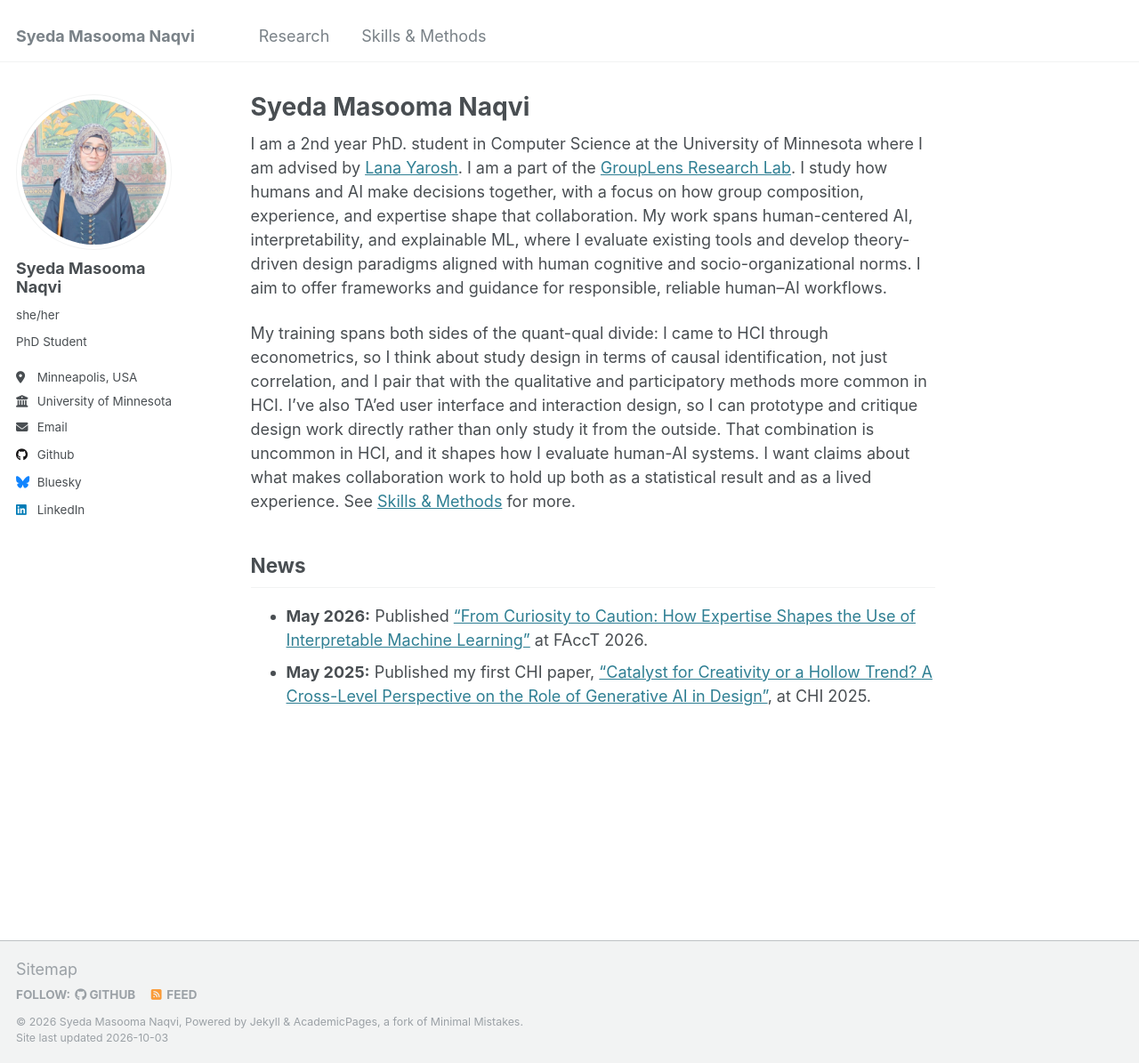
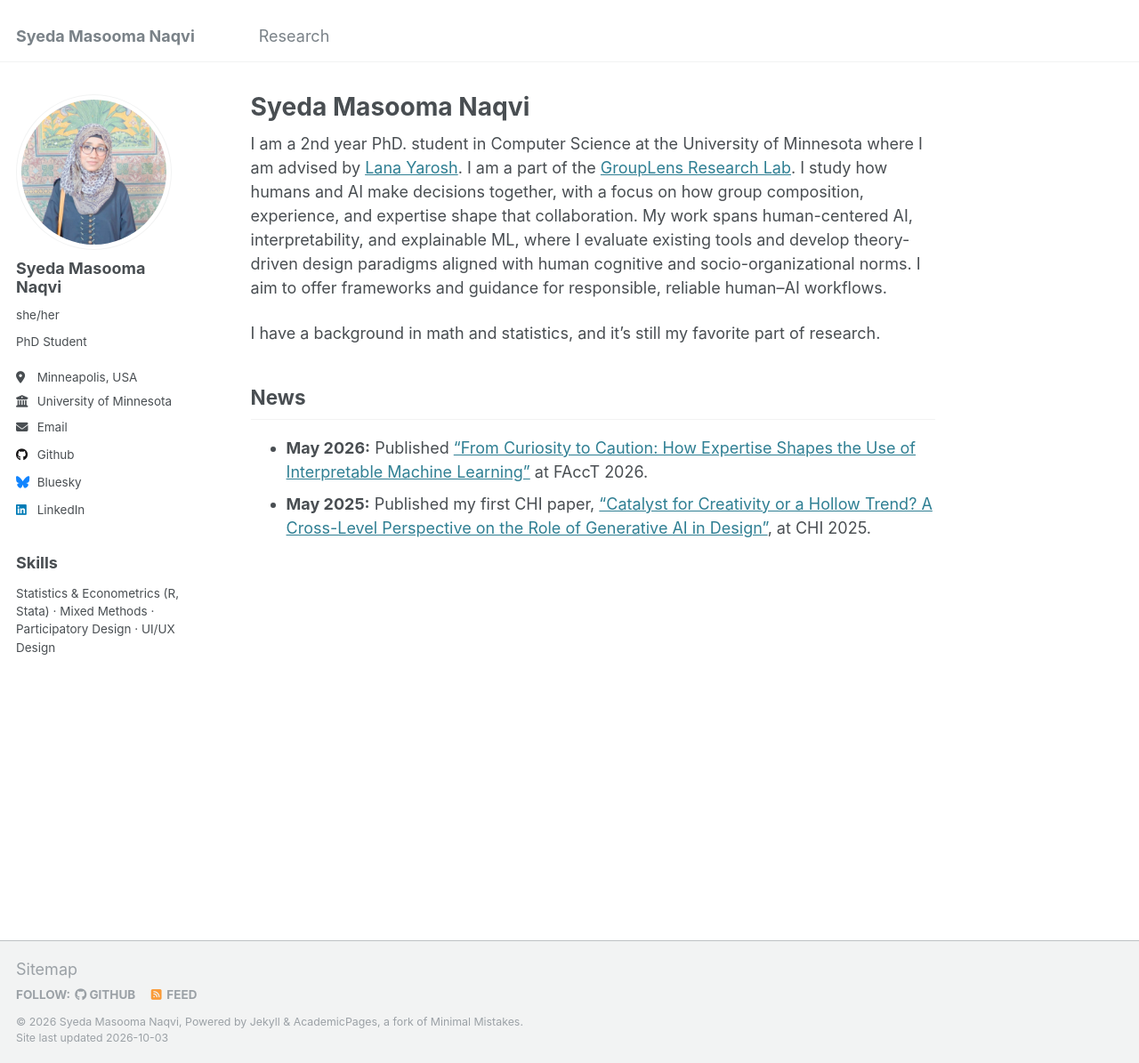
Before and after one commit to syedamasoomanaqvii/syedamasoomanaqvii.github.io, a Jekyll site: the page built from _pages/about.md, in a window 1280 px wide and 1195 px high. Shown: the whole window at 89% size. Built offline with Jekyll 4.4.1, drawn with Linux system fonts in a browser that asks for light colours.

Commit message:
Move skills into a sidebar box, simplify About copy
Replace the separate Skills & Methods page with a compact sidebar
list on the homepage, and trim the About bio to a short, plain line
about a math/stats background instead of a long methods pitch.

Co-Authored-By: Claude Sonnet 5 <noreply@anthropic.com>

```diff
--- a/_data/navigation.yml
+++ b/_data/navigation.yml
@@ -7,6 +7,3 @@
 main:
   - title: "Research"
     url: /research/
-
-  - title: "Skills & Methods"
-    url: /skills/
--- a/_pages/about.md
+++ b/_pages/about.md
@@ -5,11 +5,14 @@ author_profile: I am a first-year PhD. student in Computer Science at the Univer
 redirect_from:
   - /about/
   - /about.html
+sidebar:
+  - title: "Skills"
+    text: "Statistics & Econometrics (R, Stata) · Mixed Methods · Participatory Design · UI/UX Design"
 ---
 
 I am a 2nd year PhD. student in Computer Science at the University of Minnesota where I am advised by [Lana Yarosh](https://lanayarosh.com). I am a part of the [GroupLens Research Lab](https://grouplens.org). I study how humans and AI make decisions together, with a focus on how group composition, experience, and expertise shape that collaboration. My work spans human-centered AI, interpretability, and explainable ML, where I evaluate existing tools and develop theory-driven design paradigms aligned with human cognitive and socio-organizational norms. I aim to offer  frameworks and guidance for responsible, reliable human–AI workflows.
 
-My training spans both sides of the quant-qual divide: I came to HCI through econometrics, so I think about study design in terms of causal identification, not just correlation, and I pair that with the qualitative and participatory methods more common in HCI. I've also TA'ed user interface and interaction design, so I can prototype and critique design work directly rather than only study it from the outside. That combination is uncommon in HCI, and it shapes how I evaluate human-AI systems. I want claims about what makes collaboration work to hold up both as a statistical result and as a lived experience. See [Skills & Methods](/skills/) for more.
+I have a background in math and statistics, and it's still my favorite part of research.
 
 ## News
 * **May 2026:** Published ["From Curiosity to Caution: How Expertise Shapes the Use of Interpretable Machine Learning"](/files/3805689.3812376-2.pdf) at FAccT 2026.
```
Also changed, not shown: _pages/skills.md (deleted, +0 -18 lines).
